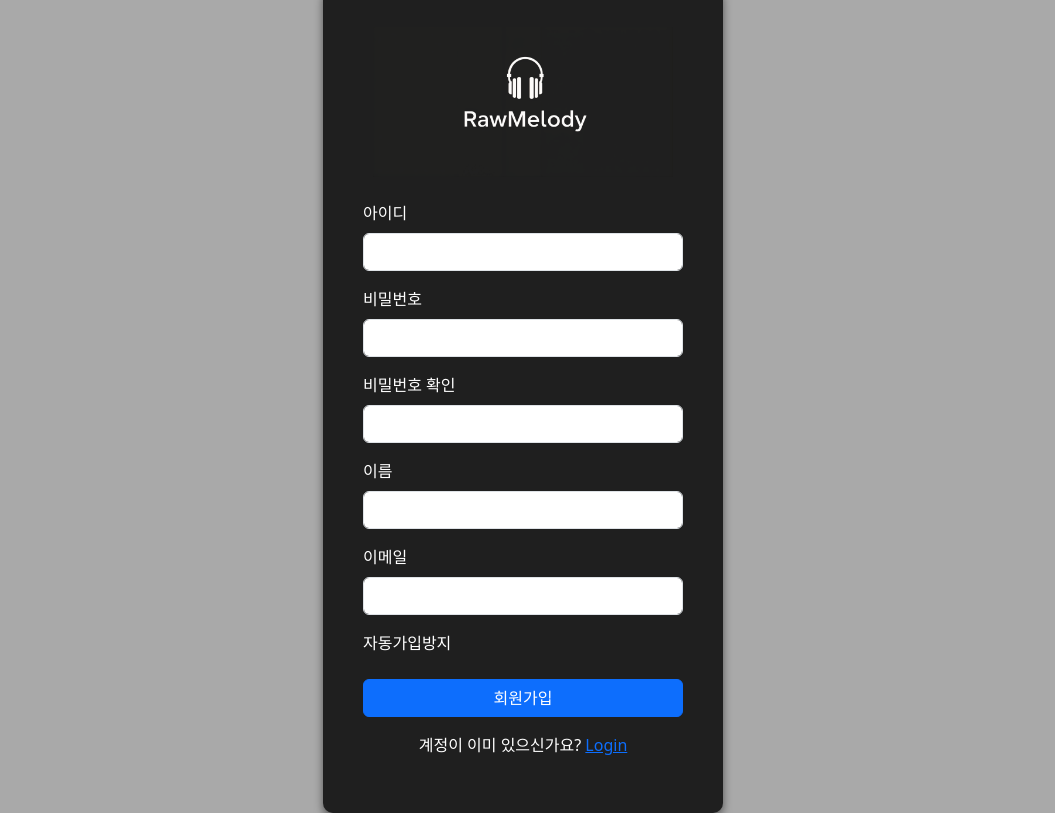
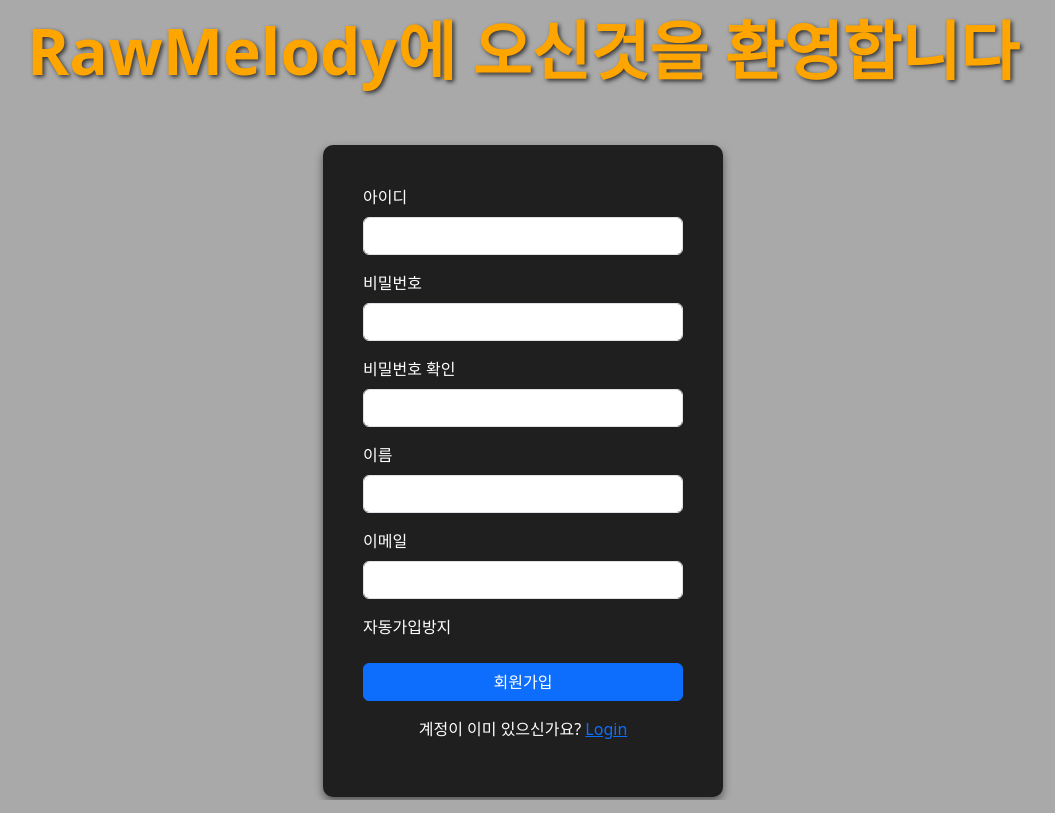
Before and after one commit to evollivia/projectmusic, a FastAPI app: page /member/join in a window 1280 px wide. Shown: the whole page, without its empty margins (117-1172 px from the left). Run offline with FastAPI, Linux system fonts and the light colour scheme; some libraries are stand-ins or nearby versions.

Commit message:
회원가입 유효성 검사 추가 로그인 레이아웃 변경

```diff
--- a/views/templates/member/join.html
+++ b/views/templates/member/join.html
@@ -8,12 +8,15 @@
     <!-- Bootstrap CDN -->
     <link href="/static/css/bs5/bootstrap.min.css" rel="stylesheet">
     <style>
-        body {
+        main {
             background-color: darkgray;
             display: flex;
             justify-content: center;
             align-items: center;
+            flex-direction: column;
             height: 100vh;
+            margin: 0;
+            padding: 0;
         }
 
         .signup-container {
@@ -30,6 +33,14 @@
             height: auto;
             /*margin-bottom: 20px;*/
         }
+        .welcome-message {
+            text-align: center;
+            color: orange;
+            margin-bottom: 30px;
+            font-size: 4rem;
+            font-weight: bold;
+            text-shadow: 2px 2px 4px rgba(0, 0, 0, 0.7);
+        }
     </style>
 </head>
 
@@ -45,10 +56,13 @@
 
 {% block main %}
     <main>
+        <div class="welcome-message">
+            <p>RawMelody에 오신것을 환영합니다</p>
+        </div>
         <div class="signup-container">
-            <div class="text-center mb-4">
-                <img src="/static/img/logo.png" alt="로고" class="logo">
-            </div>
+{#            <div class="text-center mb-4">#}
+{#                <img src="/static/img/logo.png" alt="로고" class="logo">#}
+{#            </div>#}
             <form name="joinfrm" id="joinfrm">
                 <div class="mb-3">
                     <label for="userid" class="form-label">아이디</label>
@@ -95,43 +109,66 @@
 
         // 회원 가입 폼 체크 함수
         let checkjoinfrm = (frm) => {
-        if (frm.userid.value === ''){
-            alert('아이디를 입력하세요!');
+            if(frm.userid.value === ''){
+                alert('아이디를 입력하세요');
+                frm.userid.focus()
+                return false;
+            }
+            else if (frm.userid.value.length < 6) {
+                alert('아이디는 6자리 이상이어야 합니다');
                 frm.userid.focus();
                 return false;
             }
-        else if (frm.passwd.value === ''){
-            alert('비밀번호를 입력하세요!');
+            else if (frm.passwd.value.length < 6) {
+                alert('비밀번호는 6자리 이상이어야 합니다');
                 frm.passwd.focus();
                 return false;
             }
-        else if (frm.repasswd.value === ''){
-            alert('비밀번호 확인을 입력하세요!');
-            frm.repasswd.focus();
+            else if(frm.passwd.value === ''){
+                alert('비밀번호를 입력하세요');
+                frm.passwd.focus()
                 return false;
             }
-        else if (frm.passwd.value !== frm.repasswd.value){
-            alert('비밀번호가 일치하는 확인하세요!');
-            frm.repasswd.focus();
+            else if(frm.repasswd.value === ''){
+                alert('비밀번호를 다시 입력하세요');
+                frm.repasswd.focus()
                 return false;
             }
-        else if (frm.name.value === ''){
-            alert('이름을 입력하세요!');
-            frm.name.focus();
+            else if(frm.repasswd.value !== frm.passwd.value){
+                alert('비밀번호가 일치하지 않습니다');
+                frm.repasswd.focus()
                 return false;
             }
-        else if (frm.email.value === ''){
-            alert('이메일을 입력하세요!');
+            else if(frm.name.value === ''){
+                alert('이름을 입력하세요');
+                frm.name.focus()
+                return false;
+            }
+            else if(frm.email.value === ''){
+                alert('이메일 입력하세요');
+                frm.email.focus()
+                return false;
+            }
+            else if (!validateEmail(frm.email.value)) {
+                alert('유효한 이메일 주소를 입력하세요');
                 frm.email.focus();
                 return false;
-        } else if (grecaptcha.getResponse() === '') {
+            }
+            else if (grecaptcha.getResponse() === '') {
                 alert('자동가입 방지를 클릭하세요!');
                 return false;
-        } else {
+            }
+            else {
                 alert('회원가입 성공! 로그인을 해주세요.');
                 return true;
             }
         };
+
+        let validateEmail = (email) => {
+            // 이메일 형식 확인용 정규식
+            const emailPattern = /^[a-zA-Z0-9._%+-]+@[a-zA-Z0-9.-]+\.[a-zA-Z]{2,}$/;
+            return emailPattern.test(email);
+        }
 
         joinbtn.addEventListener('click', () => {
 
```
Also changed, not shown: views/templates/member/login.html (+17 -5 lines). Lines whose indentation alone changed are shown as unchanged.
